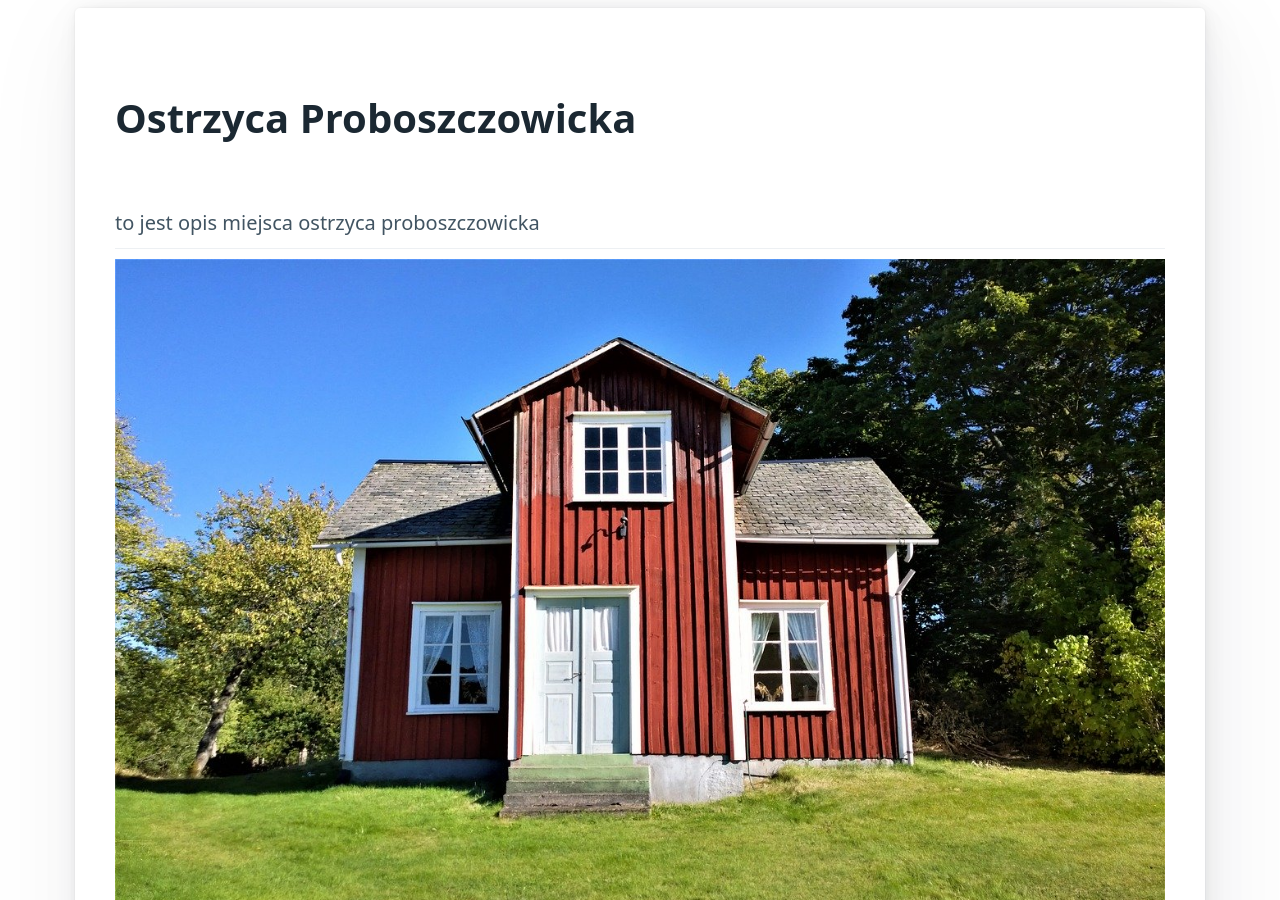
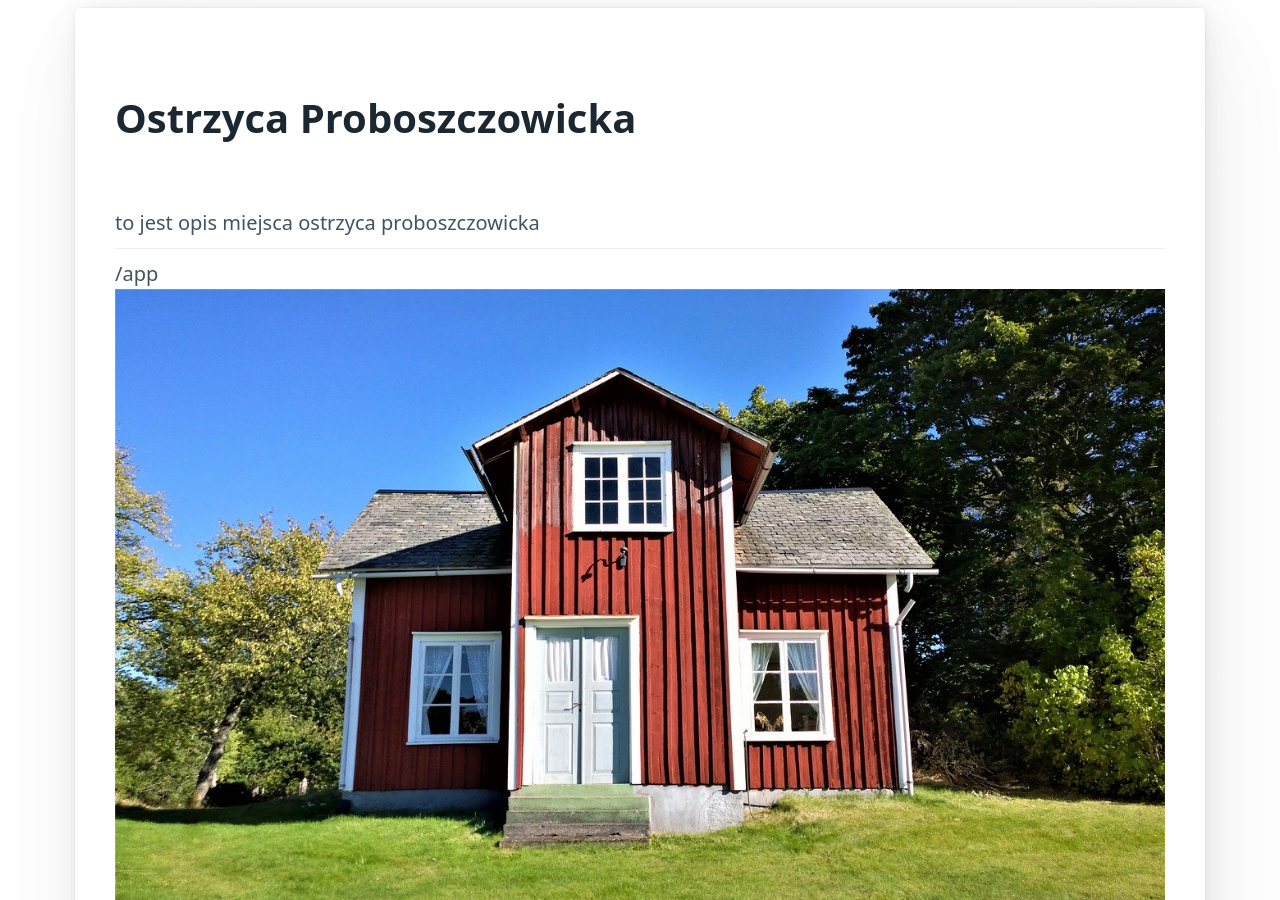
Before and after one commit to RWDevelopment/app, a Jekyll site: the page built from _places/ostrzyca.md, in a window 1280 px wide and 900 px high, scrolled down 342 px. Built offline with Jekyll 4.4.1, drawn with Linux system fonts in a browser that asks for light colours.

Commit message:
Update place.html

```diff
--- a/_layouts/place.html
+++ b/_layouts/place.html
@@ -6,5 +6,5 @@ layout: base
   <h1>{{ page.title }}</h1>
   {{ page.description }}
   <hr/>
-  {{ page.text | markdownify }}
+  {{ page.text | markdownify | prepend: site.baseurl }}
 </article>
```
